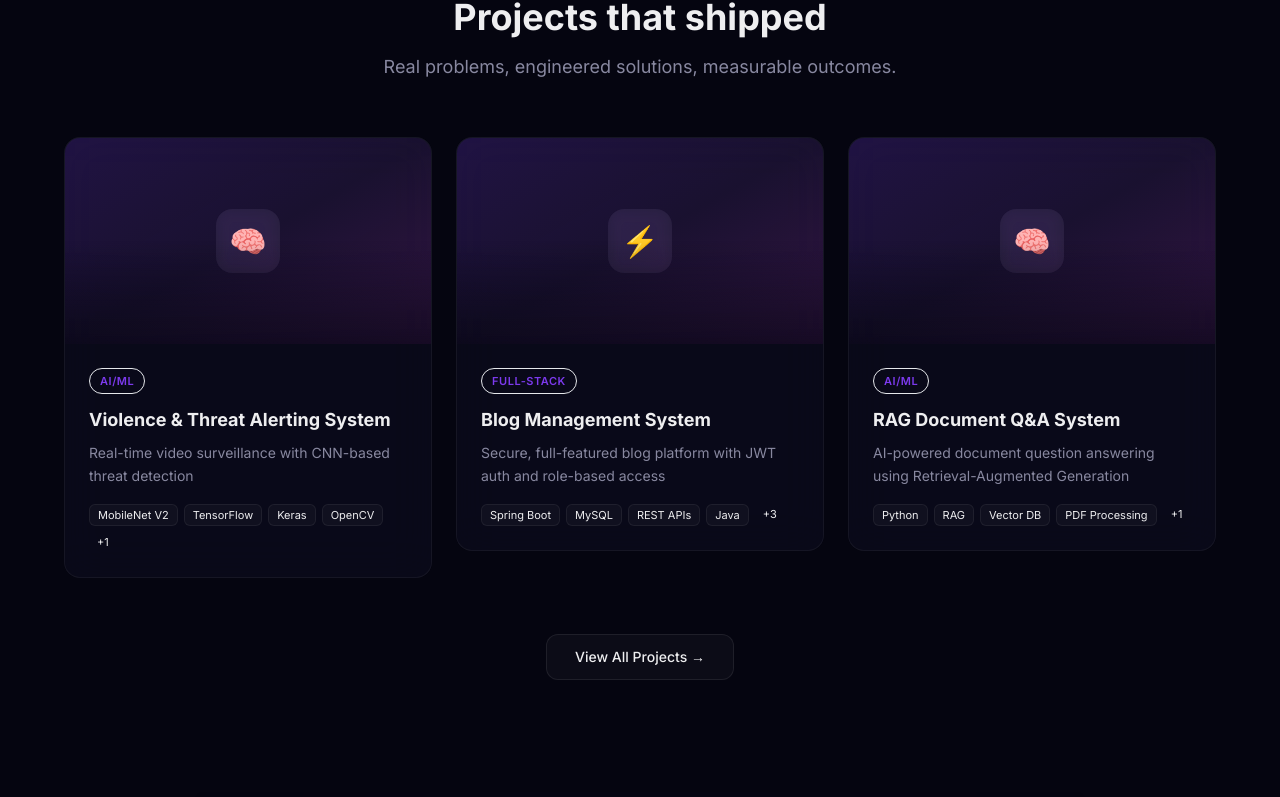
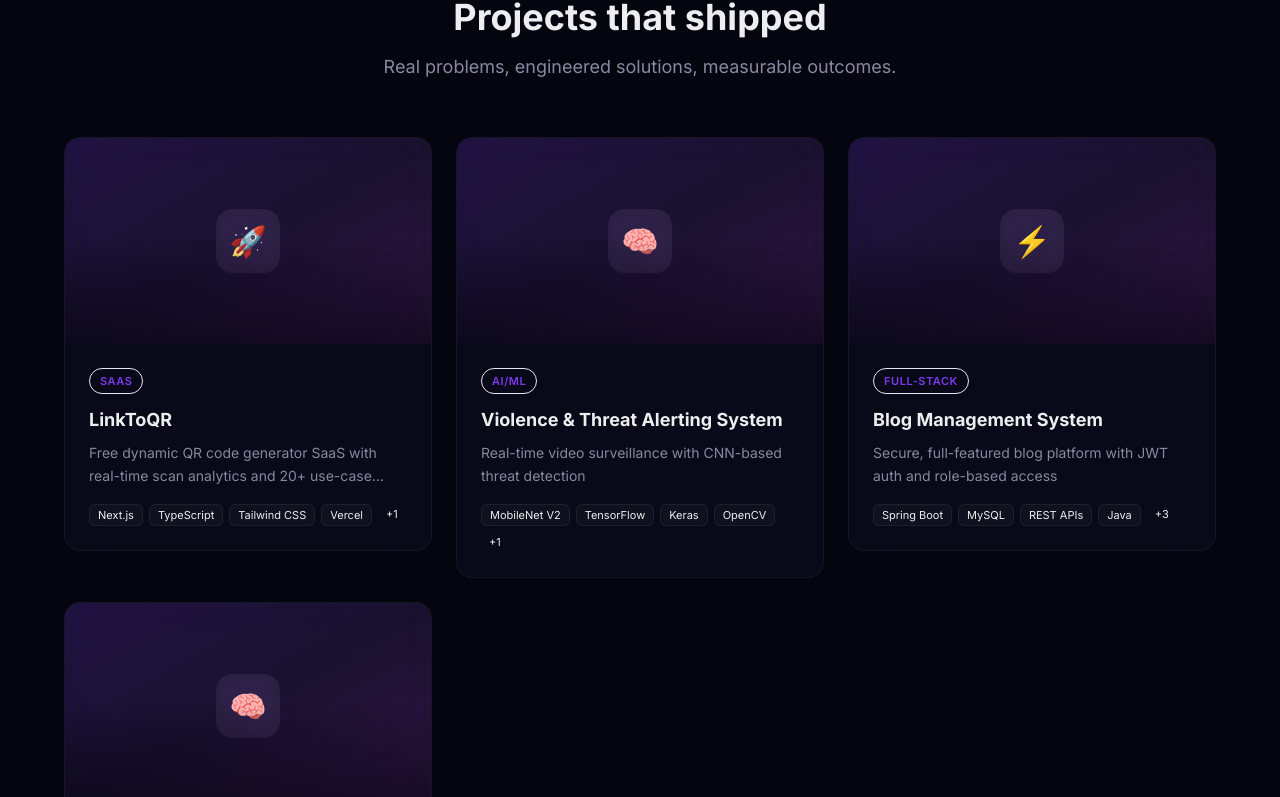
Before and after one commit to kushsengar/portfolio_kush, a Next.js app: page / in a window 1280 px wide. Shown: the part 1126-1923 px from the top of the page. Built offline with nearby package versions, Linux system fonts and the light colour scheme.

Commit message:
feat: add LinkToQR SaaS project to portfolio

```diff
--- a/src/components/ProjectCard.tsx
+++ b/src/components/ProjectCard.tsx
@@ -20,7 +20,9 @@
                                         ? "🧠"
                                         : project.category === "Mobile"
                                             ? "📱"
-                                            : "🛠️"}
+                                            : project.category === "SaaS"
+                                                ? "🚀"
+                                                : "🛠️"}
                         </span>
                     </div>
                 </div>
--- a/src/data/projects.ts
+++ b/src/data/projects.ts
@@ -15,6 +15,34 @@
 }
 
 export const projects: Project[] = [
+  {
+    slug: "linktoqr",
+    title: "LinkToQR",
+    tagline:
+      "Free dynamic QR code generator SaaS with real-time scan analytics and 20+ use-case templates",
+    thumbnail: "/projects/linktoqr.jpg",
+    category: "SaaS",
+    role: "Full-Stack Developer",
+    techStack: [
+      "Next.js",
+      "TypeScript",
+      "Tailwind CSS",
+      "Vercel",
+      "Analytics",
+    ],
+    problem:
+      "Businesses and individuals need QR codes for WiFi, payments, menus, social media, and more — but most QR generators are either bloated with ads, limited to static codes, or charge for basic features like scan tracking. There was no clean, free, use-case-first QR tool that just works.",
+    solution:
+      "Built LinkToQR — a free, open-source dynamic QR code generator with 20+ dedicated use-case generators (WiFi, UPI, WhatsApp, Instagram, menus, vCards, and more). Each generator is optimized for its purpose with a clean, distraction-free UI. Users can create unlimited static QR codes, track scan analytics, and edit URLs after printing with dynamic QR codes.",
+    impact: [
+      "20+ dedicated QR generators tailored to specific use cases",
+      "Dynamic QR codes with real-time scan analytics and URL editing",
+      "100% free tier with unlimited static QR codes and open-source codebase",
+    ],
+    liveUrl: "https://linktoqr-alpha.vercel.app/",
+    repoUrl: "https://github.com/kushsengar",
+    featured: true,
+  },
   {
     slug: "violence-threat-alerting-system",
     title: "Violence & Threat Alerting System",
```
